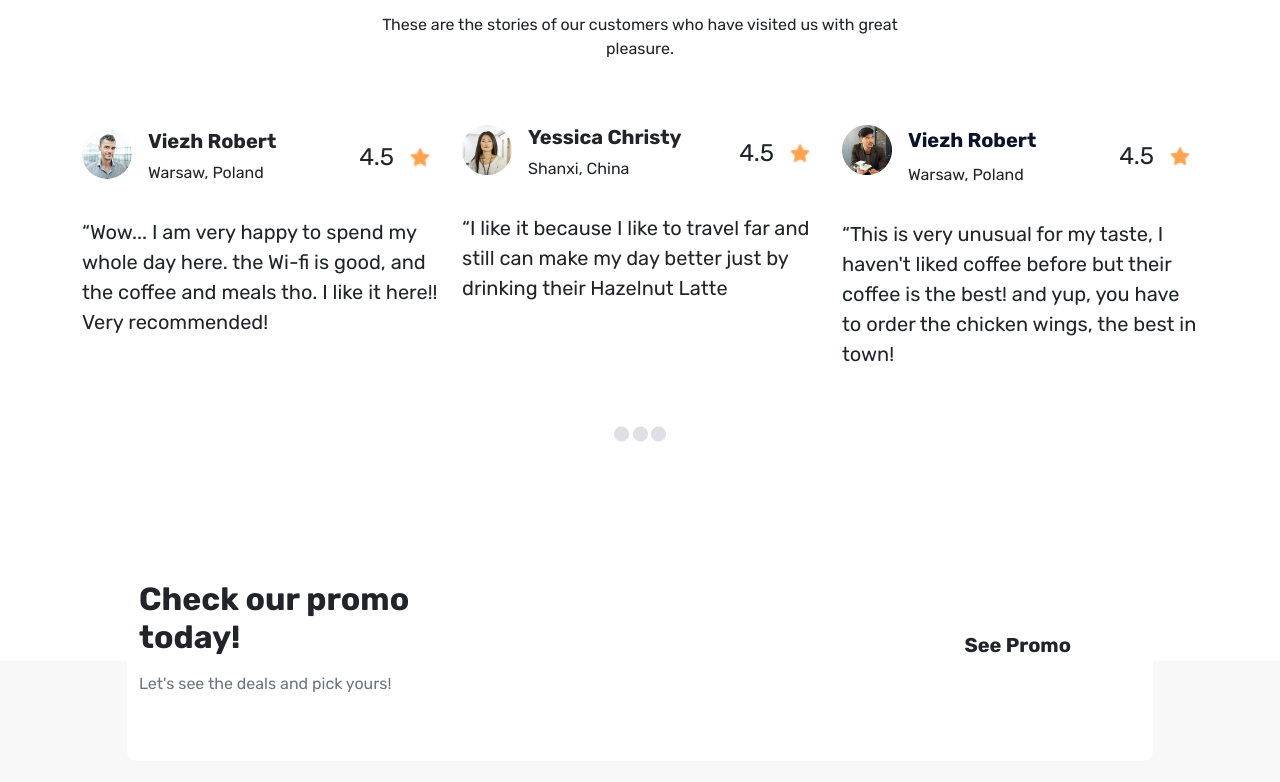
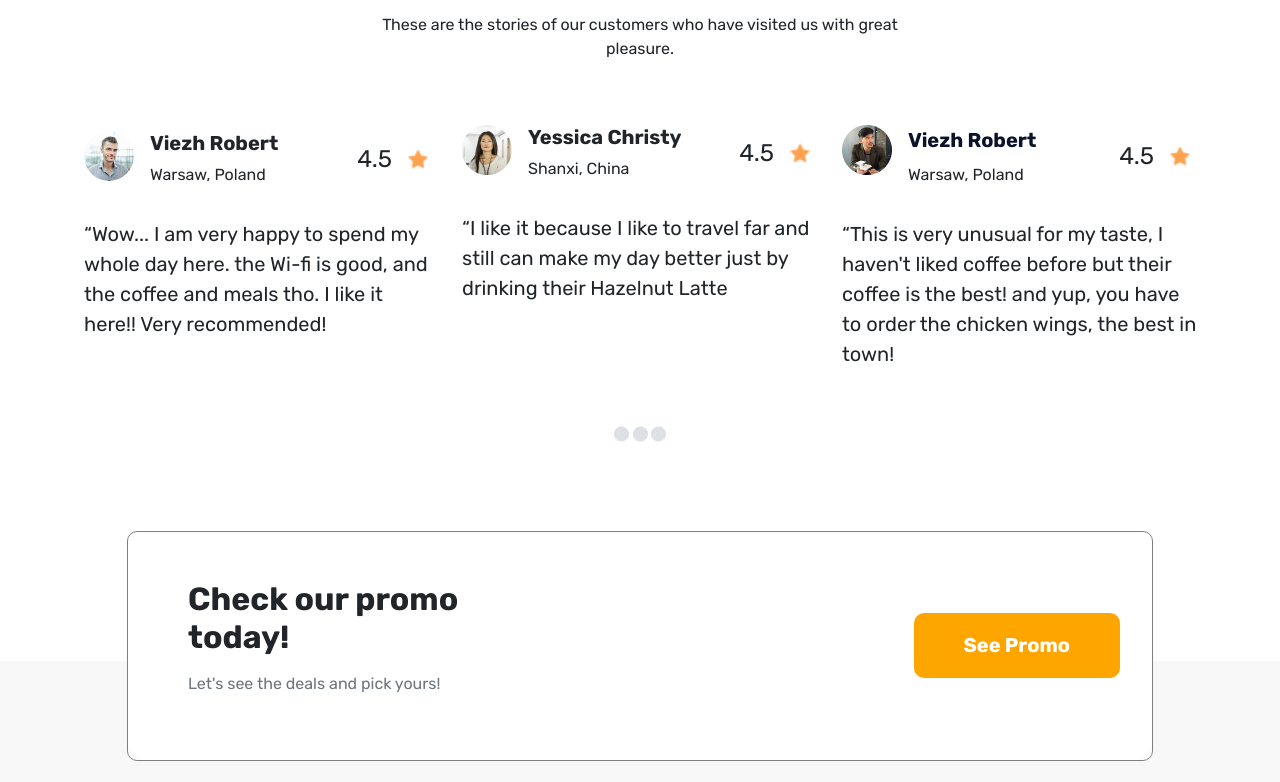
Before and after one commit to farisan/Coffee_addict-Frontend, a plain HTML site: page home.html in a window 1280 px wide. Shown: the part 3458-4240 px from the top of the page. Drawn offline with nearby package versions, Linux system fonts and the light colour scheme.

Commit message:
Revisi: desc promo

```diff
--- a/css/home.css
+++ b/css/home.css
@@ -274,9 +274,9 @@
     margin-left: 80px;
 }
 
-.product-img {
+/* .product-img {
 
-}
+} */
 
 .product-posisi {
     background: #FFFFFF;
@@ -347,7 +347,7 @@
 }
 
 .card_customer:first-child {
-    border: 2px solid var(--choco);
+    border: 2px solid white;
 }
 
 .controller {
@@ -362,18 +362,20 @@
     border-radius: 10px;
     left: 0;
     right: 0;
-    border: 1px solid var(--abumuda);
+    border: 1px solid grey;
     bottom: -300px;
 }
 
-.btn__promo {
-    color: var(--choco);
+
+.promo {
+    color: white;
     font-family: 'Rubik';
     font-size: 16px;
     line-height: 25px;
-    background: var(--jeruk);
+    background: orange;
     border-radius: 10px;
-    padding: 2% 7%;
+    margin-right: 20px;
+    padding: 20px 50px;
     transition: all 0.3s;
 }
 
--- a/home.html
+++ b/home.html
@@ -300,11 +300,11 @@
             <!-- check promos -->
             <section class="card_promo row position-absolute mx-auto d-none d-sm-none d-md-inline-flex">
                 <div class="col-12 d-flex justify-content-between align-items-center">
-                    <div class="text-start">
+                    <div class="text-start mx-5">
                         <h2 class="fw-bold mb-3">Check our promo <br> today!</h2>
                         <p class="text-muted">Let's see the deals and pick yours!</p>
                     </div>
-                    <a class="btn__promo fs-5 text-decoration-none fw-bold hover" href="">See Promo</a>
+                    <a class="promo fs-5 text-decoration-none fw-bold hover" href="">See Promo</a>
                 </div>
             </section>
         </section>
```
